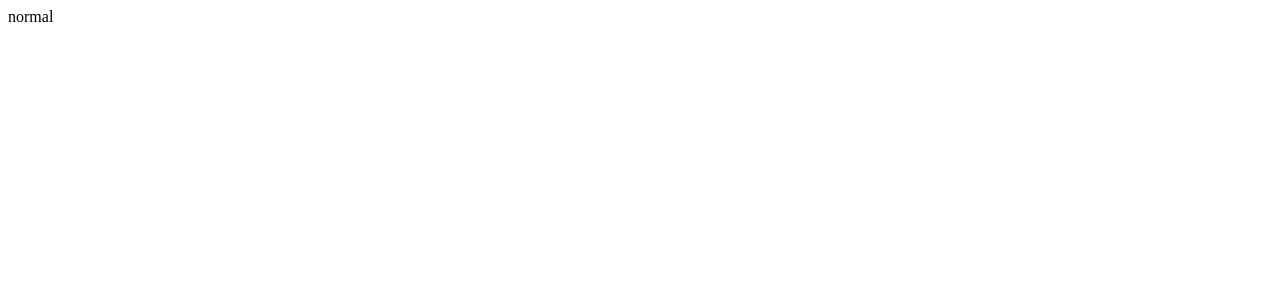
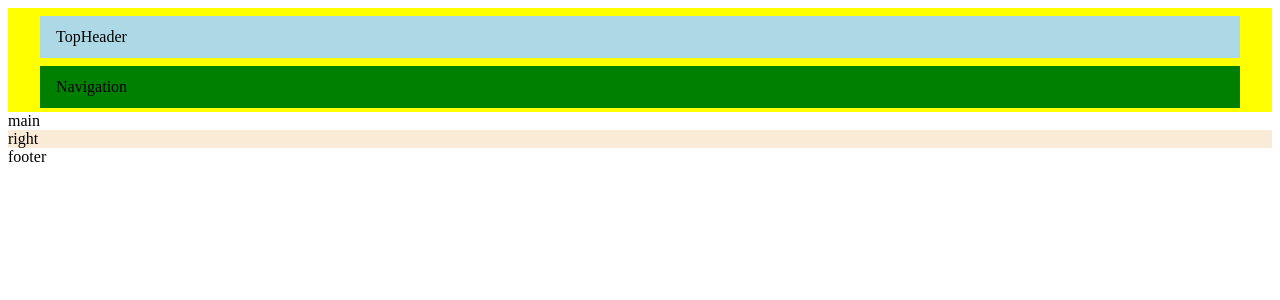
Before and after one commit to masui-maho-mwz/my-page-design-gallery-2, a Next.js app: page /normal-header in a window 1280 px wide. Shown: the top 300 px of the page. Built offline with nearby package versions, Linux system fonts and the light colour scheme.

Commit message:
provisional settings / header

```diff
--- a/src/app/normal-header/layout.tsx
+++ b/src/app/normal-header/layout.tsx
@@ -1,3 +1,5 @@
+import { Header } from '@/features/normal-header/header/page';
+
 export default function NormalHeaderLayout({
   children,
 }: Readonly<{
@@ -5,7 +7,9 @@ export default function NormalHeaderLayout({
 }>) {
   return (
     <div>
+      <Header />
       <main>{children}</main>
+      <div>footer</div>
     </div>
   );
 }
--- a/src/app/normal-header/page.tsx
+++ b/src/app/normal-header/page.tsx
@@ -1,3 +1,10 @@
+import styles from './styles.module.css';
+
 export default function NormalHeaderHome() {
-  return <div>normal</div>;
+  return (
+    <div className={styles.root}>
+      <div className={styles.main}>main</div>
+      <div className={styles.right}>right</div>
+    </div>
+  );
 }
--- a/src/app/normal-header/styles.module.css
+++ b/src/app/normal-header/styles.module.css
@@ -0,0 +1,11 @@
+.root {
+  background-color: #f5f6f6;
+}
+
+.main {
+  background-color: white;
+}
+
+.right {
+  background-color: antiquewhite;
+}
--- /dev/null
+++ b/src/features/normal-header/header/navigation/index.tsx
@@ -0,0 +1,5 @@
+import styles from './styles.module.css';
+
+export const Navigation = () => {
+  return <div className={styles.root}>Navigation</div>;
+};
--- /dev/null
+++ b/src/features/normal-header/header/navigation/styles.module.css
@@ -0,0 +1,5 @@
+.root {
+  margin-top: 8px;
+  padding: 12px 16px;
+  background-color: green;
+}
--- /dev/null
+++ b/src/features/normal-header/header/page.tsx
@@ -0,0 +1,12 @@
+import { Navigation } from '@/features/normal-header/header/navigation';
+import { TopHeader } from '@/features/normal-header/header/top-header';
+import styles from './styles.module.css';
+
+export const Header = () => {
+  return (
+    <div className={styles.root}>
+      <TopHeader />
+      <Navigation />
+    </div>
+  );
+};
--- /dev/null
+++ b/src/features/normal-header/header/styles.module.css
@@ -0,0 +1,4 @@
+.root {
+  background-color: yellow;
+  padding: 8px 32px 4px 32px;
+}
--- /dev/null
+++ b/src/features/normal-header/header/top-header/index.tsx
@@ -0,0 +1,5 @@
+import styles from './styles.module.css';
+
+export const TopHeader = () => {
+  return <div className={styles.root}>TopHeader</div>;
+};
--- /dev/null
+++ b/src/features/normal-header/header/top-header/styles.module.css
@@ -0,0 +1,4 @@
+.root {
+  padding: 12px 16px;
+  background-color: lightblue;
+}
```
